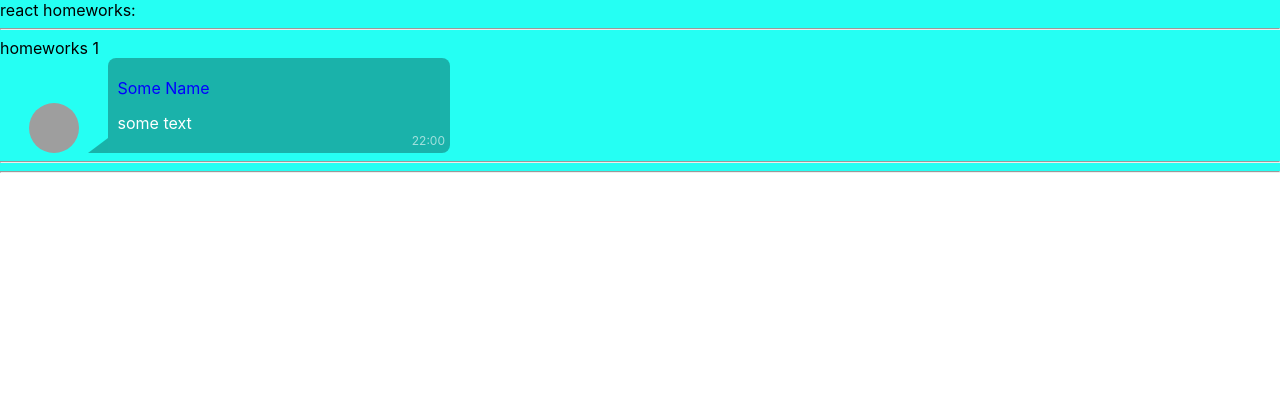
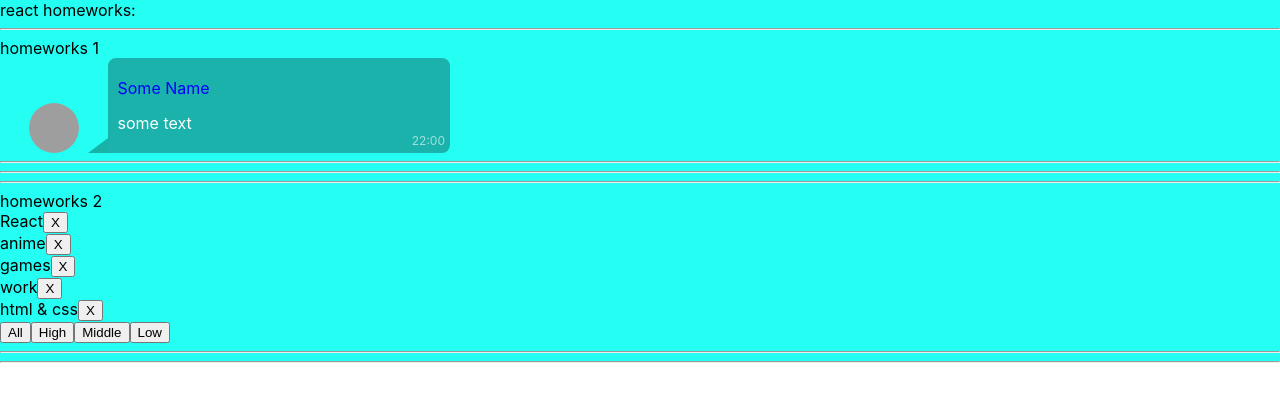
Before and after one commit to Sergey-Rimsha/homeWorks_Ignat, a React (Create React App) app: page / in a window 1280 px wide. Shown: the top 402 px of the page. Built offline with nearby package versions, Linux system fonts and the light colour scheme; grey boxes are pictures that could not be loaded.

Commit message:
lesson_work_2

```diff
--- a/src/p1-main/m1-ui/u1-app/App.tsx
+++ b/src/p1-main/m1-ui/u1-app/App.tsx
@@ -1,13 +1,15 @@
 import React from 'react'
 import s from './App.module.css'
 import HW1 from '../../../p2-homeworks/h1/HW1'
+import HW2 from "../../../p2-homeworks/h2/HW2";
 
 function App() {
     return (
         <div className={s.App}>
             <div>react homeworks:</div>
+            {/*дз№1 выполнено*/}
             <HW1/>
-            {/*<HW2/>*/}
+            <HW2/>
             {/*<HW3/>*/}
             {/*<HW4/>*/}
             {/*<HW5/>*/}
--- a/src/p2-homeworks/h2/Affair.tsx
+++ b/src/p2-homeworks/h2/Affair.tsx
@@ -2,17 +2,20 @@
 
 type AffairPropsType = {
     // key не нужно типизировать
-    affair: any // need to fix any
-    deleteAffairCallback: any // need to fix any
+    affair: string // need to fix any
+    id: number
+    deleteAffairCallback: (_id: number) => void // need to fix any
 }
 
 function Affair(props: AffairPropsType) {
-    const deleteCallback = () => {}// need to fix
+    const deleteCallback = () => {props.deleteAffairCallback(props.id)}// need to fix
+
+
 
     return (
         <div>
-            // show some text
-
+            {/*// show some text*/}
+            {props.affair}
             <button onClick={deleteCallback}>X</button>
         </div>
     )
--- a/src/p2-homeworks/h2/Affairs.tsx
+++ b/src/p2-homeworks/h2/Affairs.tsx
@@ -1,26 +1,27 @@
 import React from 'react'
 import Affair from './Affair'
-import {AffairType} from './HW2'
+import {DefaultAffairsType, FilterType, InAffairsType} from './HW2'
 
 type AffairsPropsType = { // need to fix any
-    data: any
-    setFilter: any
-    deleteAffairCallback: any
+    data: DefaultAffairsType
+    setFilter: (filter: FilterType) => void
+    deleteAffairCallback: (_id: number) => void
 }
 
 function Affairs(props: AffairsPropsType) {
-    const mappedAffairs = props.data.map((a: AffairType) => (
+    const mappedAffairs = props.data.map((a: InAffairsType) => (
         <Affair // should work
             key={a._id} // кеи ОБЯЗАТЕЛЬНЫ в 99% - так что лучше их писать всегда при создании компонент в мапе
-            affair={a}
+            id={a._id}
+            affair={a.name}
             deleteAffairCallback={props.deleteAffairCallback}
         />
     ))
 
-    const setAll = () => {} // need to fix
-    const setHigh = () => {}
-    const setMiddle = () => {}
-    const setLow = () => {}
+    const setAll = () => {props.setFilter('all')} // need to fix
+    const setHigh = () => {props.setFilter('high')}
+    const setMiddle = () => {props.setFilter('middle')}
+    const setLow = () => {props.setFilter('low')}
 
     return (
         <div>
--- a/src/p2-homeworks/h2/HW2.tsx
+++ b/src/p2-homeworks/h2/HW2.tsx
@@ -2,12 +2,20 @@
 import Affairs from './Affairs'
 
 // types
-export type AffairPriorityType = any // need to fix any
-export type AffairType = any // need to fix any
+export type AffairPriorityType = 'high' | 'low' | 'middle' // need to fix any
 export type FilterType = 'all' | AffairPriorityType
+export type AffairType = Array<InAffairsType> // need to fix any
+
+export type DefaultAffairsType = Array<InAffairsType>
+
+export type InAffairsType = {
+    _id: number
+    name: string
+    priority: string
+}
 
 // constants
-const defaultAffairs: any = [ // need to fix any
+const defaultAffairs: DefaultAffairsType = [ // need to fix any
     {_id: 1, name: 'React', priority: 'high'},
     {_id: 2, name: 'anime', priority: 'low'},
     {_id: 3, name: 'games', priority: 'low'},
@@ -16,20 +24,34 @@
 ]
 
 // pure helper functions
-export const filterAffairs = (affairs: any, filter: any): any => { // need to fix any
-    if (filter === 'all') return affairs
-    else return // need to fix
+export const filterAffairs = (affairs: AffairType, filter: FilterType): AffairType => { // need to fix any
+
+    if (filter === 'all') {
+        return affairs
+    }
+    if (filter === 'low') {
+        return affairs.filter(f => f.priority === 'low')
+    }
+    if (filter === 'middle') {
+        return affairs.filter(f => f.priority === 'middle')
+    }
+    if (filter === 'high') {
+        return affairs.filter(f => f.priority === 'high')
+    }
+
+    return affairs
+     // need to fix
 }
-export const deleteAffair = (affairs: any, _id: any): any => { // need to fix any
-    return // need to fix
+export const deleteAffair = (affairs: AffairType, _id: number): Array<InAffairsType> => { // need to fix any
+    return affairs.filter(f => f._id !== _id) // need to fix
 }
 
 function HW2() {
-    const [affairs, setAffairs] = useState<any>(defaultAffairs) // need to fix any
+    const [affairs, setAffairs] = useState<Array<InAffairsType>>(defaultAffairs) // need to fix any
     const [filter, setFilter] = useState<FilterType>('all')
 
     const filteredAffairs = filterAffairs(affairs, filter)
-    const deleteAffairCallback = (_id: any) => setAffairs(deleteAffair(affairs, _id)) // need to fix any
+    const deleteAffairCallback = (_id: number) => setAffairs(deleteAffair(affairs, _id)) // need to fix any
 
     return (
         <div>
```
